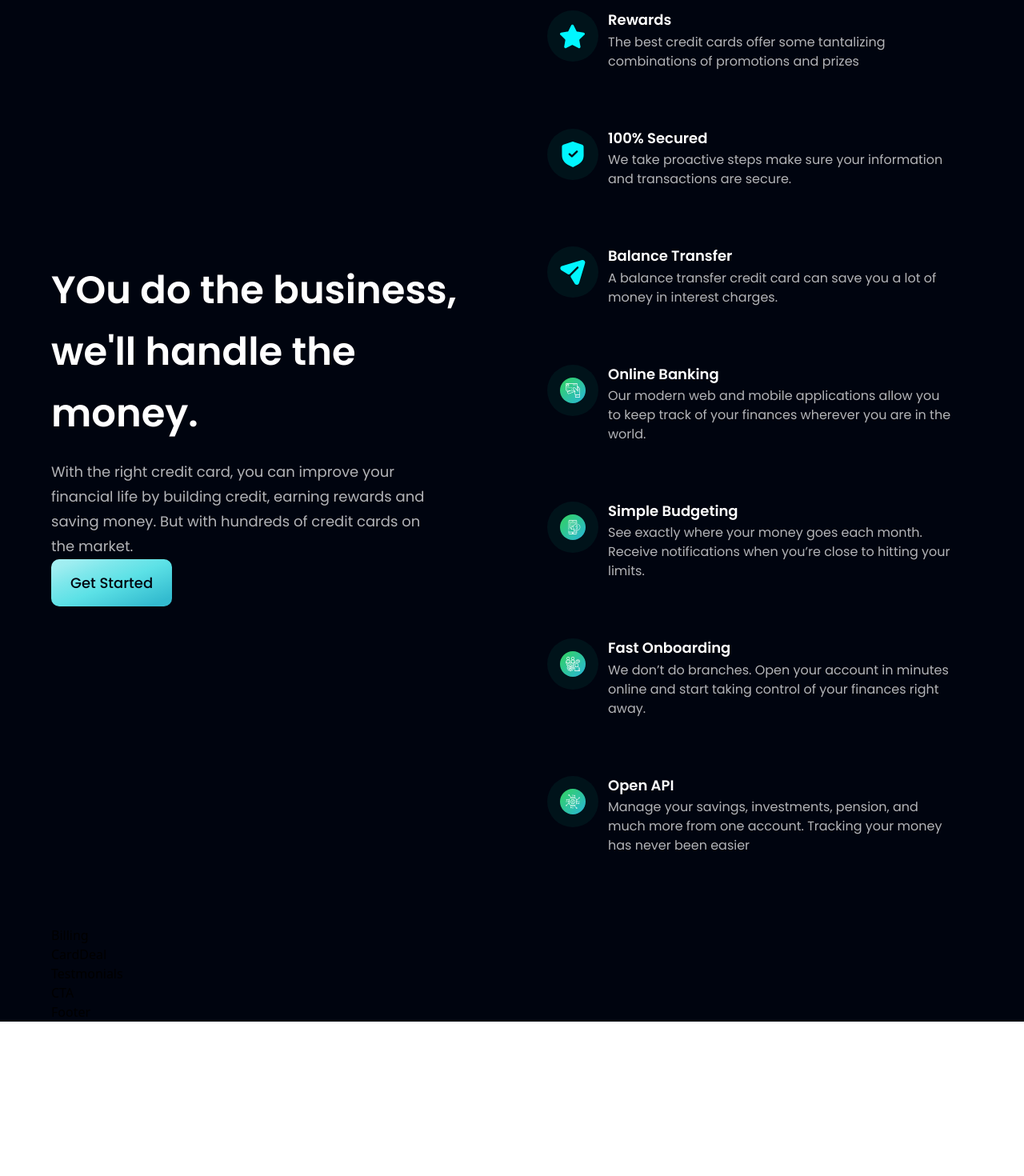
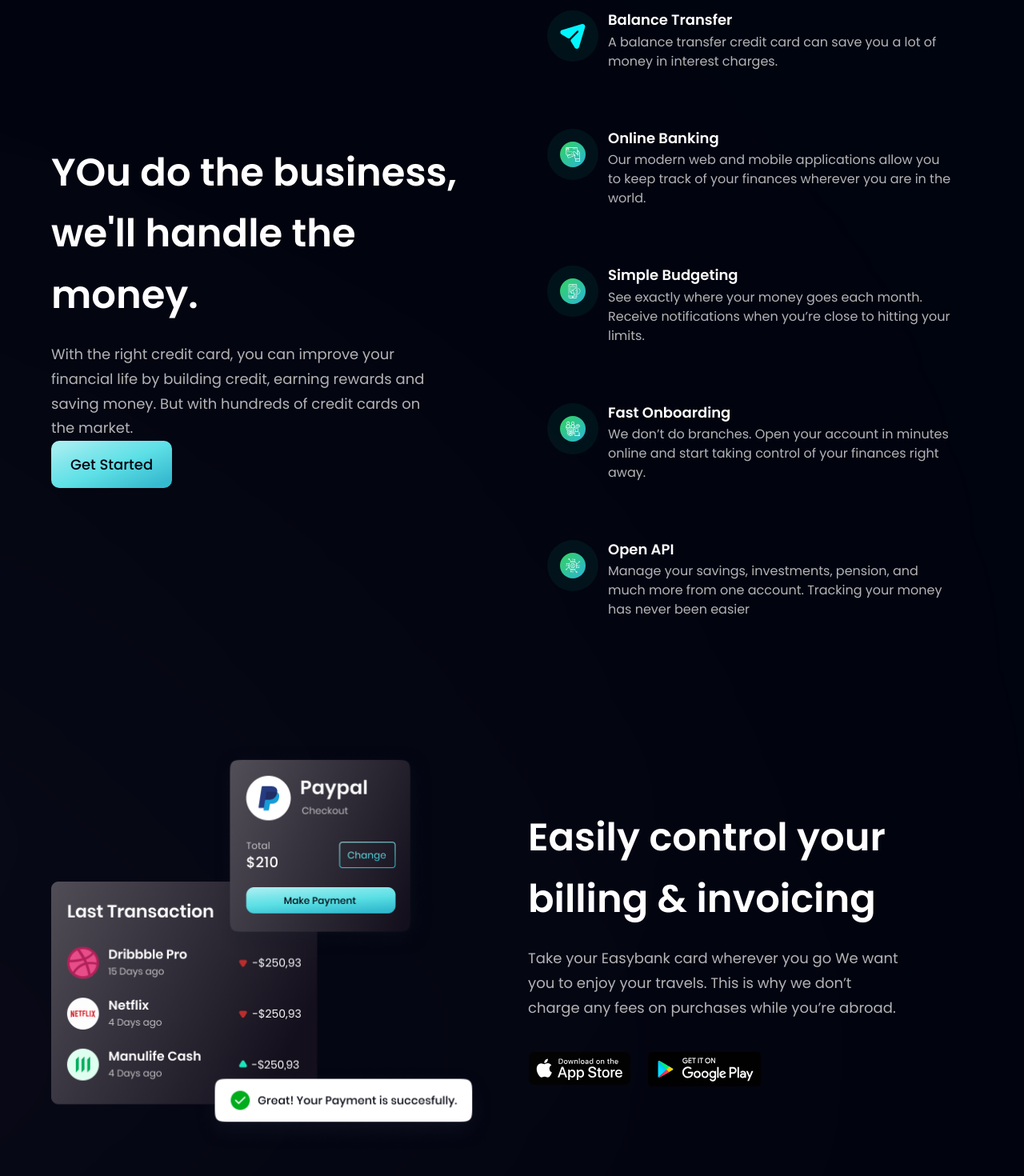
Before and after one commit to tedkelvin19/Banker-App, a React (Vite) app: page / in a window 1280 px wide. Shown: the part 1020-2490 px from the top of the page at 80% size. Before the commit the page ends 2297 px from the top, so only its background shows below. Built offline with nearby package versions, Linux system fonts and the light colour scheme.

Commit message:
Added billing content

```diff
--- a/src/Constants/index.js
+++ b/src/Constants/index.js
@@ -16,20 +16,6 @@
 ];
 
 export const features = [
-  {
-    id: "feature-1",
-    icon: star,
-    title: "Rewards",
-    content:
-      "The best credit cards offer some tantalizing combinations of promotions and prizes",
-  },
-  {
-    id: "feature-2",
-    icon: shield,
-    title: "100% Secured",
-    content:
-      "We take proactive steps make sure your information and transactions are secure.",
-  },
   {
     id: "feature-3",
     icon: send,
@@ -68,7 +54,7 @@
     id: "feedback-1",
     content:
       "Money is only a tool. It will take you wherever you wish, but it will not replace you as the driver.",
-    name: "Herman Jensen",
+    name: "Kelvin Ted",
     title: "Founder & Leader",
     img: people01,
   },
@@ -76,7 +62,7 @@
     id: "feedback-2",
     content:
       "Money makes your life easier. If you're lucky to have it, you're lucky.",
-    name: "Steve Mark",
+    name: "Mark Mwigai",
     title: "Founder & Leader",
     img: people02,
   },
@@ -84,7 +70,7 @@
     id: "feedback-3",
     content:
       "It is usually people in the money business, finance, and international trade that are really rich.",
-    name: "Kenn Gallagher",
+    name: "Maina Kagume",
     title: "Founder & Leader",
     img: people03,
   },
--- a/src/components/Billing.jsx
+++ b/src/components/Billing.jsx
@@ -1,8 +1,35 @@
 import React from 'react'
+import { apple, bill, google } from "../images";
+import styles, { layout } from "../style";
 
 const Billing = () => {
   return (
-    <div>Billing</div>
+    <section id="product" className={layout.sectionReverse}>
+    <div className={layout.sectionImgReverse}>
+      <img src={bill}  className="w-[100%] h-[100%] relative z-[5]" />
+
+      {/* gradient start */}
+      <div className="absolute z-[3] -left-1/2 top-0 w-[50%] h-[50%] rounded-full white__gradient" />
+      <div className="absolute z-[0] w-[50%] h-[50%] -left-1/2 bottom-0 rounded-full pink__gradient" />
+      {/* gradient end */}
+    </div>
+
+    <div className={layout.sectionInfo}>
+      <h2 className={styles.heading2}>
+        Easily control your <br className="sm:block hidden" /> billing &
+        invoicing
+      </h2>
+      <p className={`${styles.paragraph} max-w-[470px] mt-5`}>
+        Take your Easybank card wherever you go We want you to enjoy your travels. This is why we don’t charge any fees on purchases
+        while you’re abroad.
+      </p>
+
+      <div className="flex flex-row flex-wrap sm:mt-10 mt-6">
+        <img src={apple} alt="app_Store" className="w-[128.86px] h-[42.05px] object-contain mr-5 cursor-pointer" />
+        <img src={google} alt="google_play" className="w-[144.17px] h-[43.08px] object-contain cursor-pointer" />
+      </div>
+    </div>
+  </section>
   )
 }
 
```
